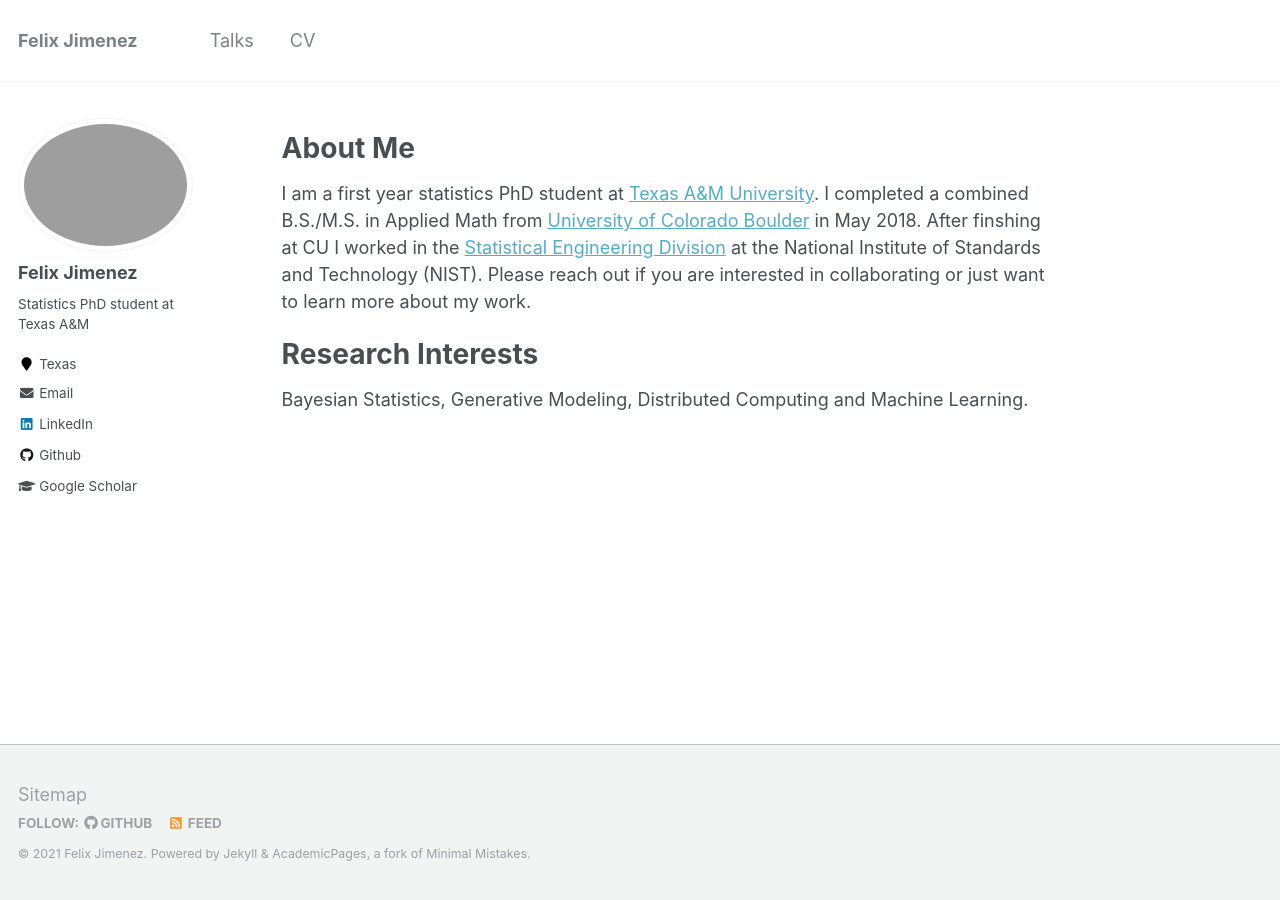
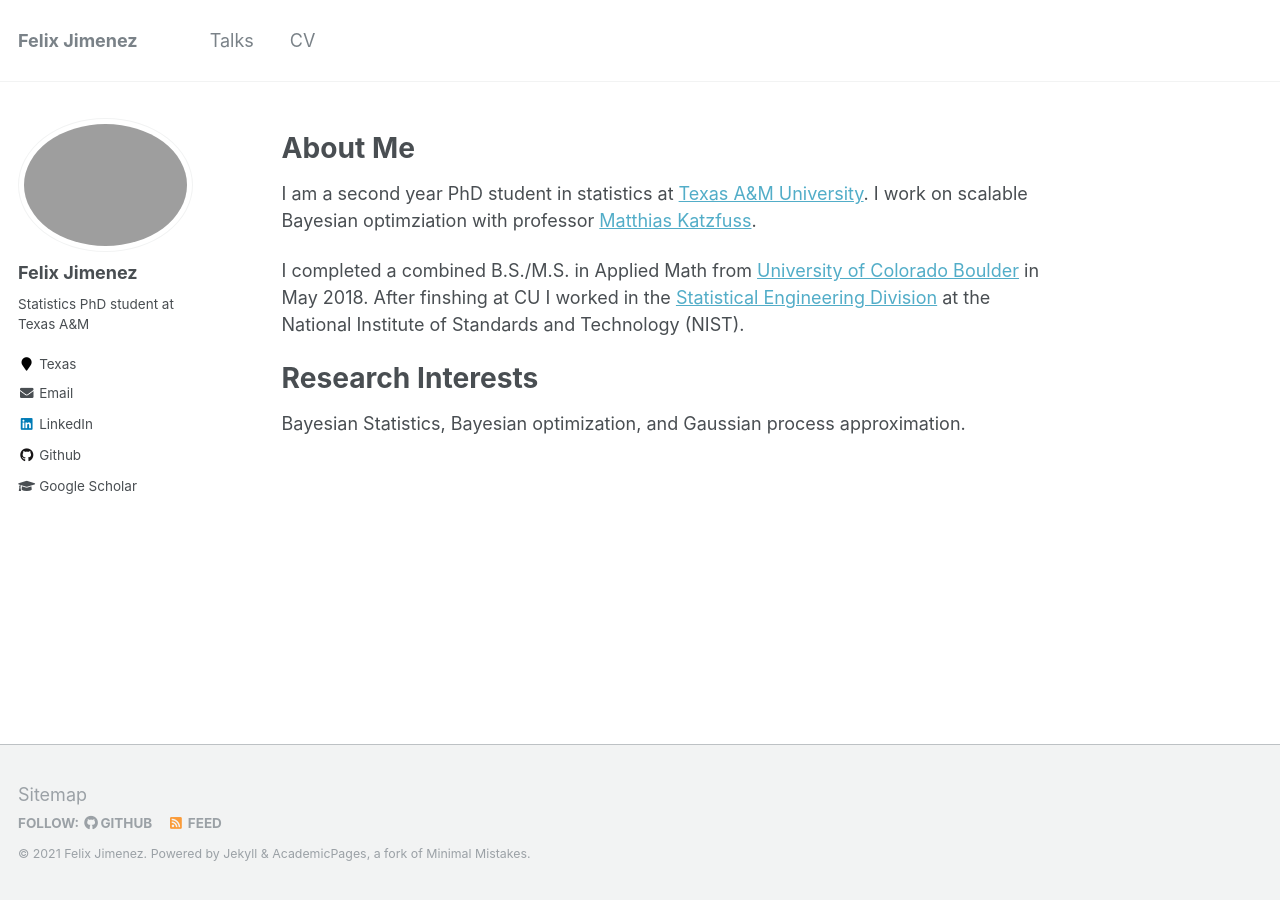
Before and after one commit to feji3769/feji3769.github.io, a Jekyll site: the page built from _pages/about.md, in a window 1280 px wide. Built offline with Jekyll 4.4.1, drawn with Linux system fonts in a browser that asks for light colours.

Commit message:
Update about.md

```diff
--- a/_pages/about.md
+++ b/_pages/about.md
@@ -9,8 +9,10 @@ redirect_from:
 ---
 
 # About Me
-I am a first year statistics PhD student at [Texas A&M University](https://stat.tamu.edu/). I completed a combined B.S./M.S. in Applied Math from [University of Colorado Boulder](https://www.colorado.edu/amath/) in May 2018. After finshing at CU I worked in the [Statistical Engineering Division](https://www.nist.gov/itl/sed) at the National Institute of Standards and Technology (NIST). Please reach out if you are interested in collaborating or just want to learn more about my work.
+I am a second year PhD student in statistics at [Texas A&M University](https://stat.tamu.edu/). I work on scalable Bayesian optimziation with professor [Matthias Katzfuss](https://sites.google.com/view/katzfuss/).
+
+I completed a combined B.S./M.S. in Applied Math from [University of Colorado Boulder](https://www.colorado.edu/amath/) in May 2018. After finshing at CU I worked in the [Statistical Engineering Division](https://www.nist.gov/itl/sed) at the National Institute of Standards and Technology (NIST).
 
 
 # Research Interests
-Bayesian Statistics, Generative Modeling, Distributed Computing and Machine Learning.
+Bayesian Statistics, Bayesian optimization, and Gaussian process approximation.
```
